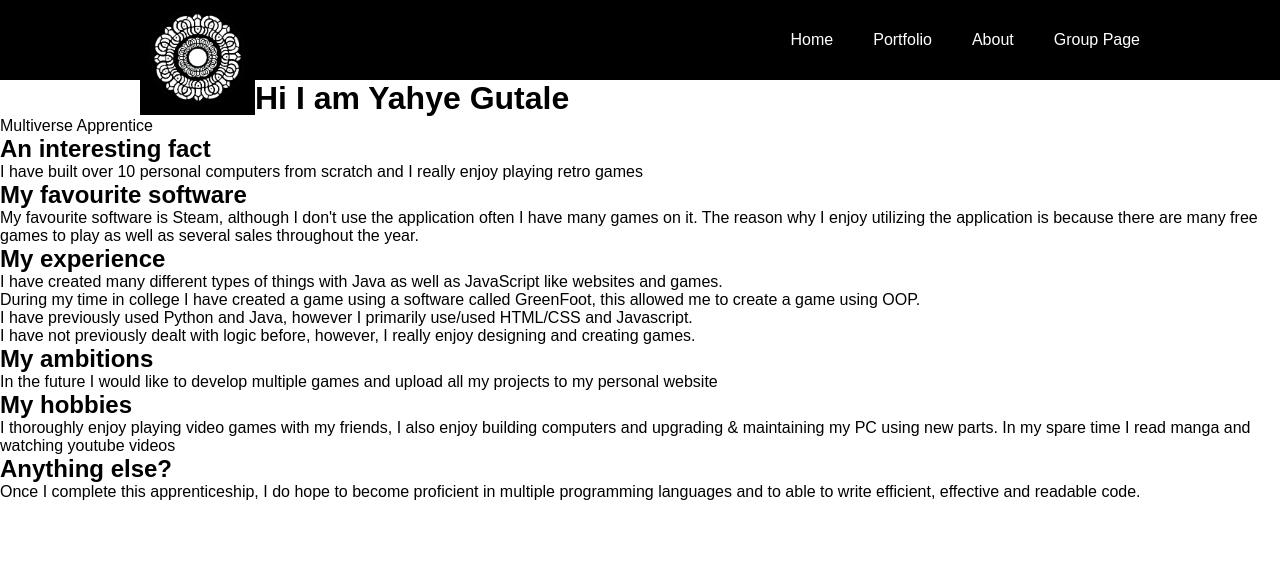
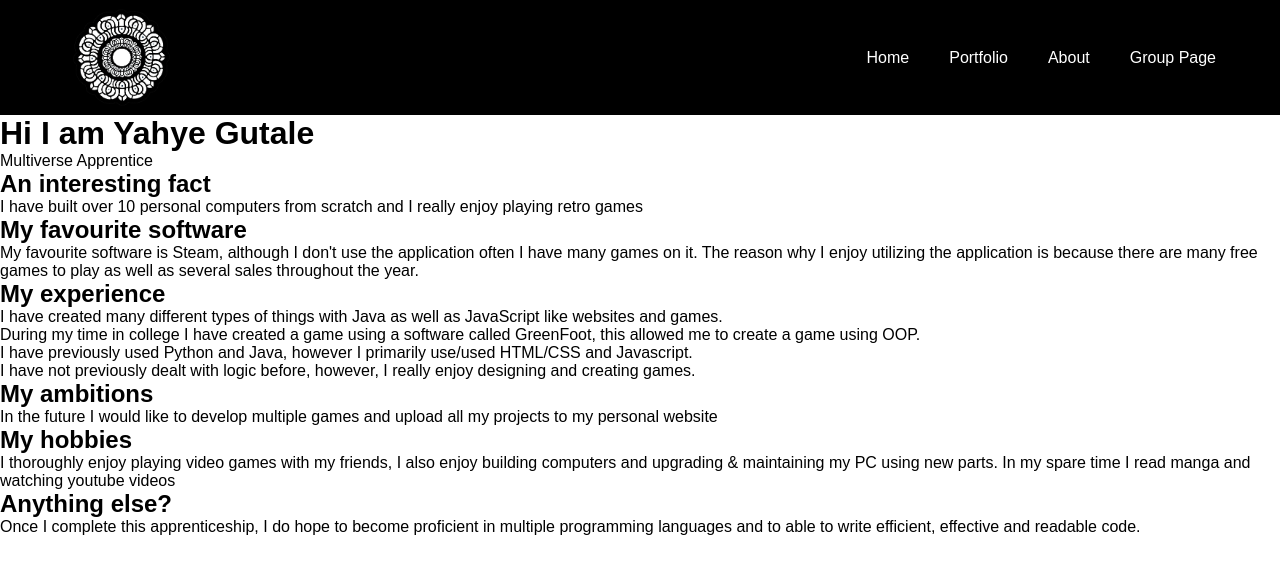
Before and after one commit to SenpaiYG/Flying-start-portfolio, a website: page public/index.html in a window 1280 px wide. Drawn offline with Linux system fonts and the light colour scheme.

Commit message:
Big Change

```diff
--- a/public/style.css
+++ b/public/style.css
@@ -14,13 +14,13 @@
 
 .header {
   width: 100%;
-  height: 80px;
+  height: 115px;
   display: block;
   background-color: #000000
 }
 
 .inner_header {
-  width: 1000px;
+  width: 90%;
   height: 100%;
   display: block;
   margin: 0 auto;
```
Also changed, not shown: public/index.html (+2 -1 lines).
